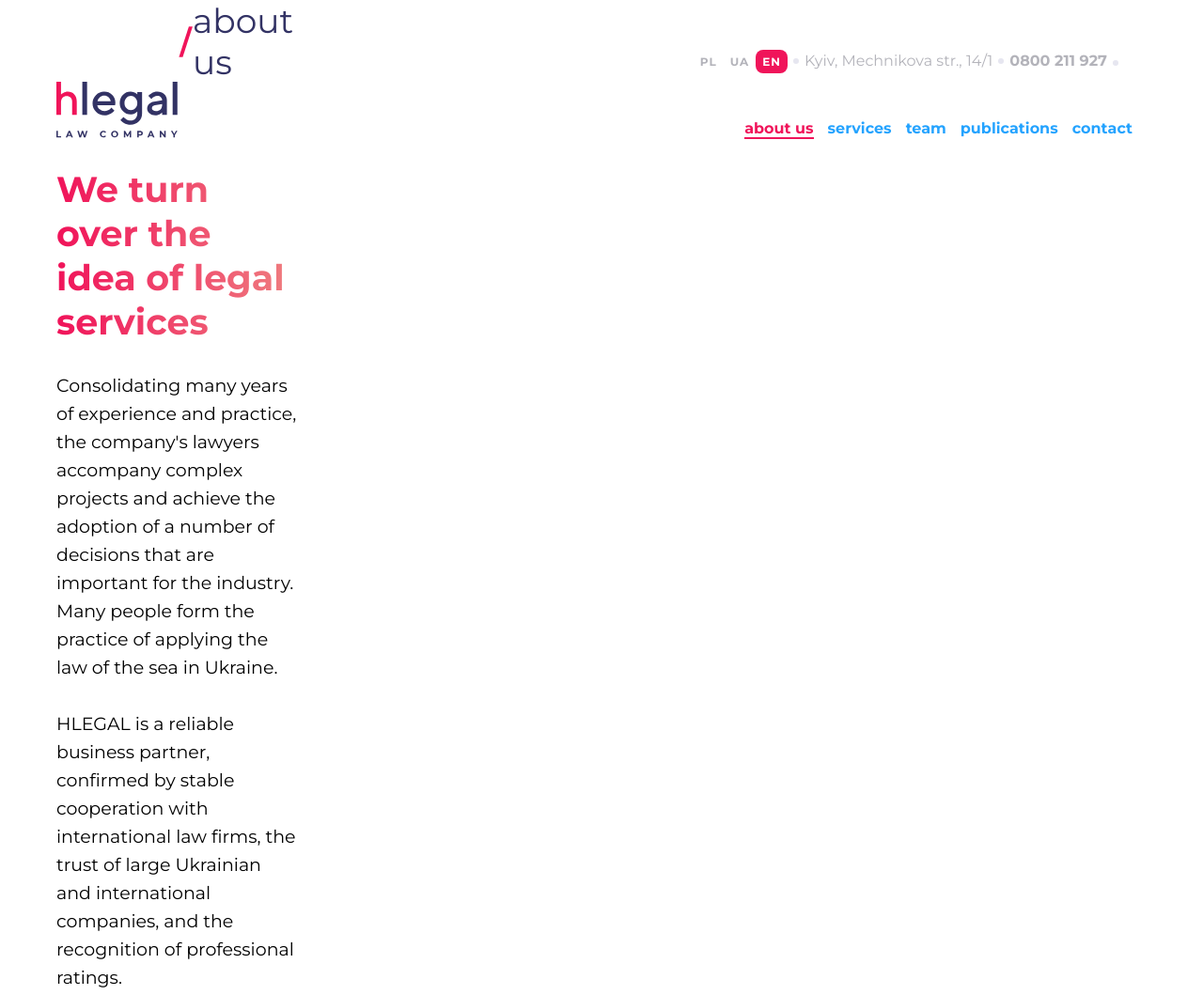
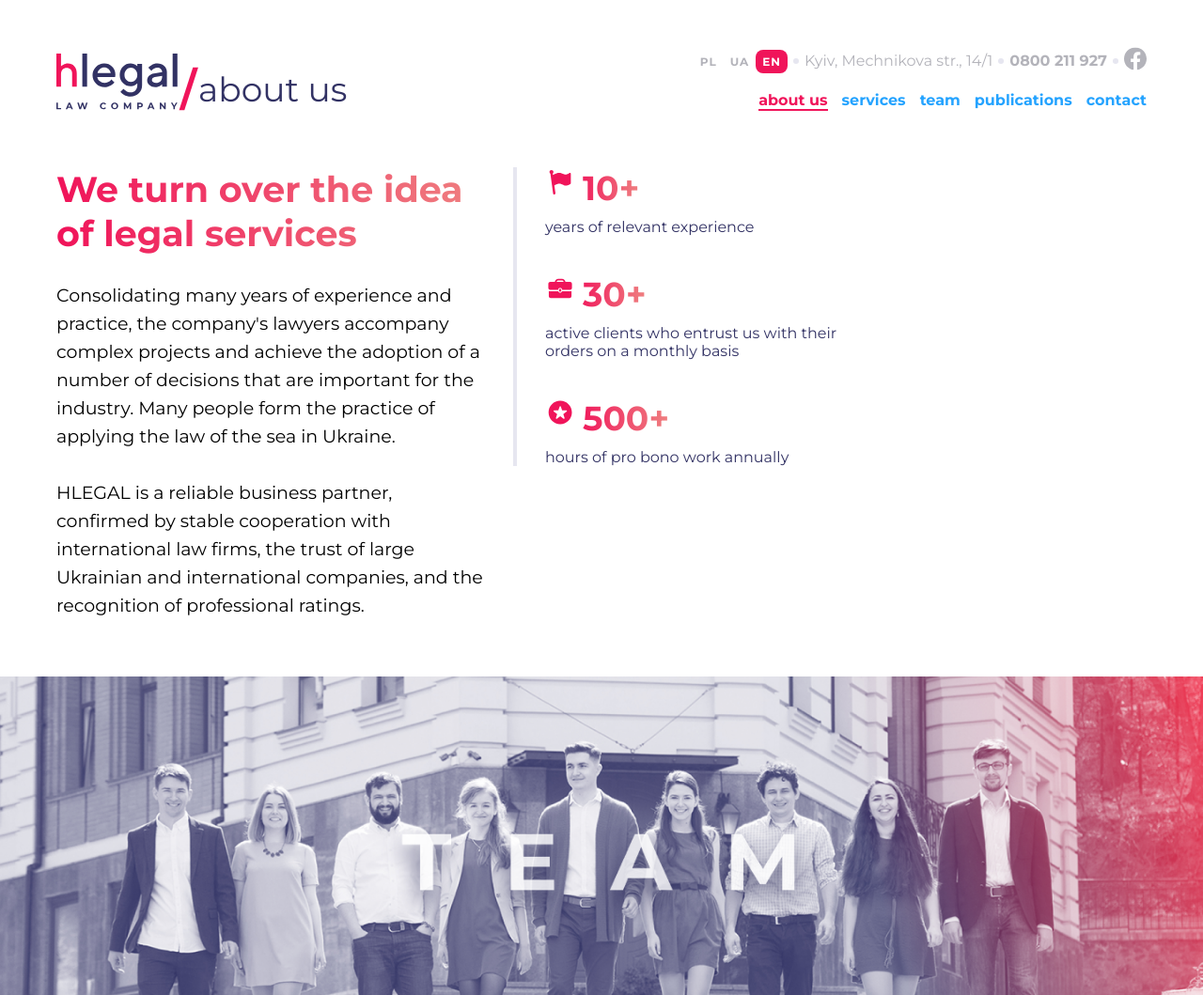
Before and after one commit to YanaTokar27/Final_task, a website: page hw/app/about.html in a window 1280 px wide. Shown: the top 1059 px of the page at 94% size. Drawn offline with Linux system fonts and the light colour scheme.

Commit message:
Final homework - work with 992px/about.

```diff
--- a/hw/app/about.html
+++ b/hw/app/about.html
@@ -22,15 +22,15 @@
                 <div class="header__address about">Kyiv, Mechnikova str., 14/1</div>
                 <a class="header__phone about" href="tel:0800211927">0800 211 927</a>
                 <a href="#" class="header__fb">
-                    <svg width="24" height="25" viewBox="0 0 24 25" fill="none" xmlns="http://www.w3.org/2000/svg">
-                        <g clip-path="url(#clip0_22721_7601)">
+                    <svg xmlns="http://www.w3.org/2000/svg" width="24" height="25" viewBox="0 0 24 25" fill="none">
+                        <g clip-path="url(#clip0_37517_3228)">
                             <path
-                                d="M24 12.5728C24 5.90492 18.6274 0.499512 12 0.499512C5.37258 0.499512 0 5.90492 0 12.5728C0 18.599 4.38823 23.5938 10.125 24.4995V16.0628H7.07813V12.5728H10.125V9.91294C10.125 6.88706 11.9165 5.21566 14.6576 5.21566C15.9705 5.21566 17.3438 5.45147 17.3438 5.45147V8.42264H15.8306C14.3399 8.42264 13.875 9.3533 13.875 10.3081V12.5728H17.2031L16.6711 16.0628H13.875V24.4995C19.6118 23.5938 24 18.599 24 12.5728Z"
-                                fill="#fff"/>
+                                d="M24 12.5733C24 5.90541 18.6274 0.5 12 0.5C5.37258 0.5 0 5.90541 0 12.5733C0 18.5995 4.38823 23.5943 10.125 24.5V16.0633H7.07813V12.5733H10.125V9.91343C10.125 6.88755 11.9165 5.21615 14.6576 5.21615C15.9705 5.21615 17.3438 5.45195 17.3438 5.45195V8.42313H15.8306C14.3399 8.42313 13.875 9.35379 13.875 10.3086V12.5733H17.2031L16.6711 16.0633H13.875V24.5C19.6118 23.5943 24 18.5995 24 12.5733Z"
+                                fill="#B3B3BA"/>
                         </g>
                         <defs>
-                            <clipPath id="clip0_22721_7601">
-                                <rect width="24" height="24" fill="white" transform="translate(0 0.499512)"/>
+                            <clipPath id="clip0_37517_3228">
+                                <rect width="24" height="24" fill="white" transform="translate(0 0.5)"/>
                             </clipPath>
                         </defs>
                     </svg>
@@ -60,24 +60,26 @@
                     <li class="menu__list_item"><a class="menu__list_item link last" href="#">contact</a></li>
                 </ul>
             </nav>
-            <section class="header__title-about">
-                <h1 class="header__title about">We turn over the idea of legal services</h1>
-                <p class="header__text">Consolidating many years of experience and practice, the company's lawyers
+        </header>
+    </div>
+</div>
+<main>
+    <div class="container">
+        <div class="services-achieve">
+            <section class="services">
+                <h1 class="services__title">We turn over the idea of legal services</h1>
+                <p class="services__text">Consolidating many years of experience and practice, the company's lawyers
                     accompany
                     complex projects and achieve the adoption of a number of decisions that are important for the
                     industry.
                     Many people form the practice of applying the law of the sea in Ukraine.</p>
-                <p class="header__text">HLEGAL is a reliable business partner, confirmed by stable cooperation with
+                <p class="services__text last">HLEGAL is a reliable business partner, confirmed by stable cooperation
+                    with
                     international law firms,
                     the
                     trust of large Ukrainian and international companies, and the recognition of professional
                     ratings.</p>
             </section>
-        </header>
-    </div>
-</div>
-<main>
-    <div class="container">
             <section class="achieve">
                 <h2 class="visually-hidden"></h2>
                 <article class="achieve__card">
@@ -101,13 +103,14 @@
                     </div>
                     <p class="achieve__text">hours of pro bono work annually</p>
                 </article>
-
             </section>
+        </div>
     </div>
     <section class="team_about">
         <img class="img-responsive" src="img/about/about.png" alt="">
         <div class="container">
             <div class="team_info">
+                <div class="info">
                 <p class="team_info__text first">The historically unchanged legal profession has begun to reformat in
                     recent
                     years. Clients are feeling this, but law firms are still resisting evolution. Clients need
@@ -118,7 +121,10 @@
                 <p class="team_info__text">It's simple. If you are unhappy with our work, we will refund your money. We
                     trust our clients. And we
                     want our clients to trust us too.</p>
+                </div>
+                <div class="title">
                     <h3 class="team_info__title">Quality is what we care about the most.</h3>
+                </div>
             </div>
         </div>
     </section>
@@ -135,9 +141,9 @@
                 <button class="ellipse__button active" type="button"></button>
                 <button class="ellipse__button" type="button"></button>
                 <button class="ellipse__button" type="button"></button>
-                <button class="ellipse__button" type="button"></button>
-                <button class="ellipse__button" type="button"></button>
-                <button class="ellipse__button" type="button"></button>
+                <button class="ellipse__button four" type="button"></button>
+                <button class="ellipse__button five" type="button"></button>
+                <button class="ellipse__button six" type="button"></button>
             </div>
         </div>
     </section>
--- a/hw/app/sass/_header.scss
+++ b/hw/app/sass/_header.scss
@@ -53,6 +53,21 @@
         padding-top: 30px;
     }
 
+    &__title {
+        display: flex;
+        flex-direction: column;
+        padding-bottom: 60px;
+    }
+
+    &__title h1 {
+        color: #FFF;
+        text-align: center;
+        font-size: 38px;
+        line-height: normal;
+        padding-top: 129px;
+        padding-bottom: 159px;
+    }
+
     &__info {
         grid-column: 1 / -1;
         display: flex;
@@ -76,6 +91,7 @@
         font-size: 16px;
         line-height: normal;
         text-decoration: none;
+        display: contents;
 
         &.about {
             color: #B3B3BA;
@@ -104,37 +120,8 @@
             line-height: normal;
         }
     }
-
-    &__title {
-        display: flex;
-        flex-direction: column;
-        padding-bottom: 60px;
-
-        &.about {
-            background: var(--gradient-red-text, linear-gradient(90deg, #F0145A 0.84%, #EF8080 99.96%));
-            background-clip: text;
-            -webkit-background-clip: text;
-            -webkit-text-fill-color: transparent;
-            font-size: 30px;
-            font-style: normal;
-            font-weight: 700;
-            line-height: normal;
-            //padding-bottom: 28px;
-            text-align: inherit;
-            padding-top: 30px;
-            padding-bottom: 0;
-        }
 }
 
-    &__title h1 {
-        color: #FFF;
-        text-align: center;
-        font-size: 38px;
-        line-height: normal;
-        padding-top: 129px;
-        padding-bottom: 159px;
-    }
-}
 
 .lang {
     display: flex;
@@ -237,7 +224,7 @@
         }
     }
 
-    .menu__list_item:hover a{
+    .menu__list_item:hover a {
         color: #24A3FF;
     }
 
@@ -335,57 +322,8 @@
     display: block;
 }
 
-.achieve {
-    border-left: 4px solid var(--grey-separator, #E6E6F0);
-    margin-bottom: 30px;
-
-    &__card {
-        padding-bottom: 40px;
-        padding-left: 30px;
-
-        &.last {
-            padding-bottom: 0;
-        }
-    }
-
-    &__box {
-        display: flex;
-        flex-direction: row;
-        padding-bottom: 10px;
-    }
-
-    &__img {
-        width: 32px;
-        height: 32px;
-    }
-
-    &__info {
-        text-align: center;
-        font-size: 36px;
-        line-height: normal;
-        background: var(--gradient-red-text, linear-gradient(90deg, #F0145A 0.84%, #EF8080 99.96%));
-        background-clip: text;
-        -webkit-background-clip: text;
-        -webkit-text-fill-color: transparent;
-        padding-left: 8px;
-    }
-
-    &__text {
-        color: var(--main-regular, #323264);
-        font-size: 16px;
-        font-weight: 400;
-        line-height: normal;
-    }
-}
-
-.header__title-about {
-    padding-bottom: 30px;
-}
 
 @media (min-width: 768px) {
-    .achieve {
-        margin-bottom: 60px;
-    }
 
     .header__logo-box-page-about {
         color: #323264;
@@ -432,11 +370,6 @@
         grid-template-rows: repeat(3, min-content);
         display: block;
 
-        &__title {
-            &.about{
-                font-size: 38px;
-            }
-        }
 
         &__phone::after {
             content: '';
@@ -449,6 +382,7 @@
             display: inline-block;
         }
     }
+
     .header__info {
         justify-content: flex-start;
         margin: 0;
@@ -461,6 +395,7 @@
             background: none;
         }
     }
+
     .header__address,
     .header__fb {
         display: block;
@@ -518,10 +453,11 @@
         padding-bottom: 0;
         //margin-bottom: 30px;
     }
+
     .header__logo-box-page {
         &.about {
             font-size: 36px;
-            align-self: start;
+            align-self: center;
         }
     }
 
@@ -550,7 +486,6 @@
         }
 
         .menu__list_item {
-            //background: transparent;
 
             &.link {
                 text-decoration: none;
@@ -571,25 +506,14 @@
                     border-bottom: 2px solid var(--Accent, #F0145A);
                     border-radius: 0;
                 }
+
+                &.white {
+                    color: #FFF;
                 }
             }
         }
-
-
-    //&.item {
-    //    margin-right: 15px;
-    //    padding: 0;
-    //}
-    //
-    //&.link {
-    //    color: var(--basic-white, #FFF);
-    //    margin-right: 15px;
-    //    text-align: right;
-    //    text-decoration: none;
-    //    font-size: 16px;
-    //    line-height: normal;
-    //}
-
+    }
+}
 
 @media (min-width: 992px) {
 
@@ -598,7 +522,7 @@
     }
 
     .header {
-            grid-template-columns: min-content 1fr;
+        grid-template-columns: 1fr;
         grid-template-rows: min-content min-content;
         display: grid;
 
@@ -614,7 +538,7 @@
     }
     .header__logo-box {
         grid-row: 1 / -1;
-            align-items: flex-end;
+        align-items: end;
     }
     .menu {
         justify-self: end;
@@ -629,11 +553,20 @@
         margin-right: 0;
     }
 
+    .menu .menu__list_item.link {
+        margin-top: 0;
+        margin-right: 0;
+        margin-left: 15px;
+    }
+
+    .header__logo-box-page.about {
+        align-self: end;
+    }
+
     .header__title h1 {
         padding-top: 250px;
         padding-bottom: 289px;
     }
-
 
     .tabs {
         display: flex;
@@ -672,7 +605,7 @@
         padding-top: 0;
     }
 }
-}
+
 
 @media (min-width: 1400px) {
 
```
Also changed, not shown: hw/app/index.html (+5 -5 lines), hw/app/css/style.css, 2 other files. Lines whose indentation alone changed are shown as unchanged.
